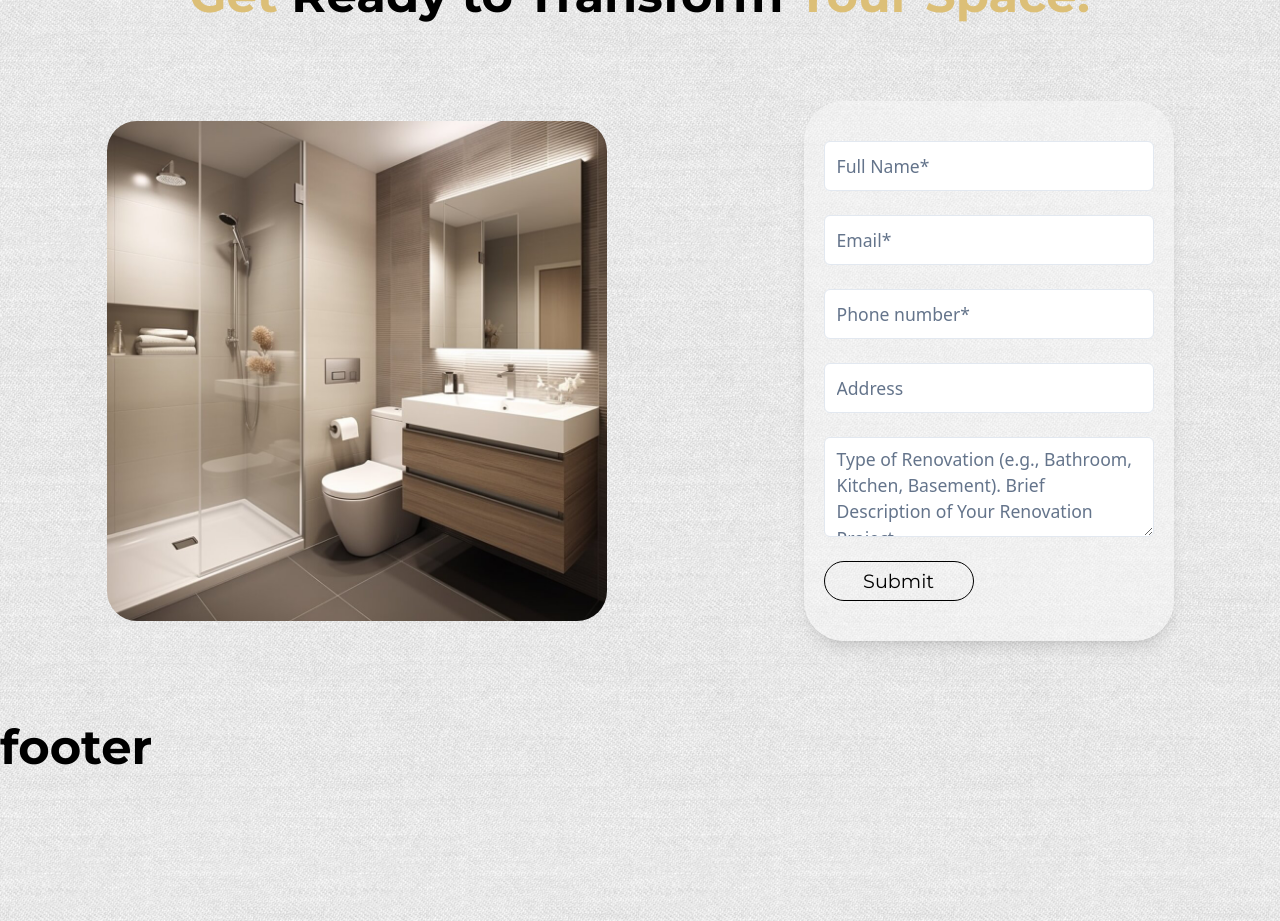
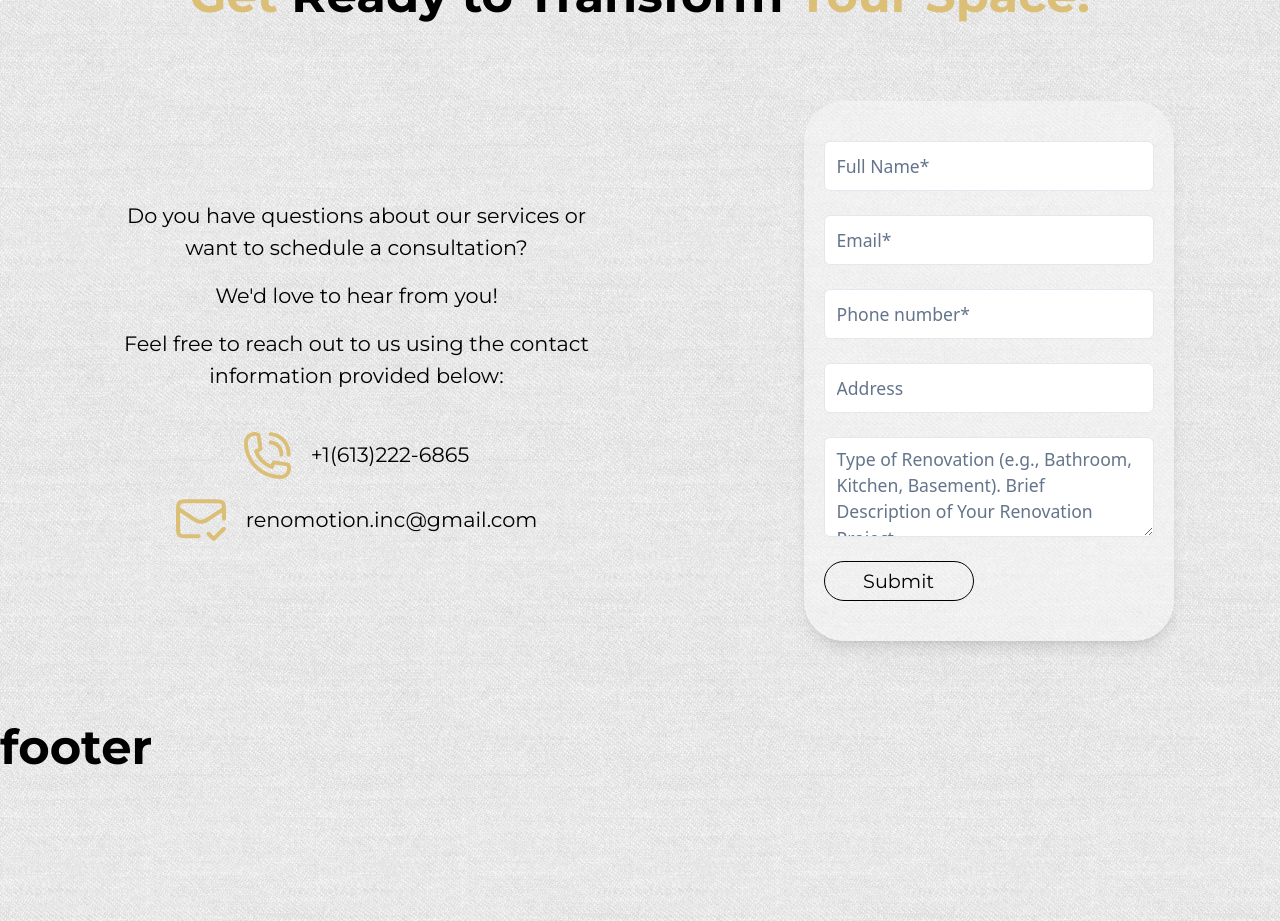
Before and after one commit to igor-mlv/renomotion, a Next.js app: page / in a window 1280 px wide. Shown: the part 5840-6761 px from the top of the page. Built offline with nearby package versions, Linux system fonts and the light colour scheme.

Commit message:
contact us section is done

```diff
--- a/src/app/globals.css
+++ b/src/app/globals.css
@@ -25,7 +25,7 @@ h4 {
 }
 
 h5 {
-  @apply font-montserrat font-bold md:text-[1rem] text-[0.8rem] leading-[2.5rem] text-black text-center
+  @apply font-montserrat font-bold md:text-[1rem] text-[1.1rem] leading-[2.5rem] text-black text-center
 }
 
 h6 {
--- a/src/components/sections/ContactUs.tsx
+++ b/src/components/sections/ContactUs.tsx
@@ -1,4 +1,3 @@
-import Image from "next/image"
 import ContactUsForm from "../ui/ContactUsForm"
 export default function ContactUs() {
     return (
@@ -9,15 +8,22 @@ export default function ContactUs() {
                 </h2>
 
                 <div className="flex  md:flex-row flex-col justify-around items-center mt-[80px] ">
-                    <Image
-                        width={500}
-                        height={500}
-                        src="/assets/contactSection/contact-powder.png"
-                        alt="Bathroom renovation"
-                        className="rounded-[30px] object-cover object-center md:block hidden"
-                        placeholder="blur"
-                        blurDataURL="/assets/contactSection/skeleton/contact-skeleton-powder.png"
-                    />
+                    <div className="flex flex-col justify-around items-center max-w-[500px] min-h-[300px]">
+                        <div className="flex flex-col justify-center items-center space-y-4">
+                            <p className="text-center ">Do you have questions about our services or want to schedule a consultation?</p>
+                            <p className="text-center ">We'd love to hear from you!</p>
+                            <p className="text-center ">Feel free to reach out to us using the contact information provided below:</p>
+                        </div>
+
+                        <div className="flex justify-between items-center pt-[40px]">
+                            <img src="/assets/telephone.svg" alt="phone number" className="w-[47px] h-auto " />
+                            <a href="tel:+16132226865" className="pl-[20px]"><p>+1(613)222-6865</p></a>
+                        </div>
+                        <div className="flex justify-between items-center pt-[20px] md:pb-0 pb-[50px]">
+                            <img src="/assets/mail.svg" alt="email" className="w-[50px] h-auto md:block hidden" />
+                            <a href="mailto:renomotion.inc@gmail.com" className="md:pl-[20px]"><p>renomotion.inc@gmail.com</p></a>
+                        </div>
+                    </div>
                     <ContactUsForm />
                 </div>
             </div>
```
Also changed, not shown: public/assets/mail.svg (added), public/assets/telephone.svg (added).
